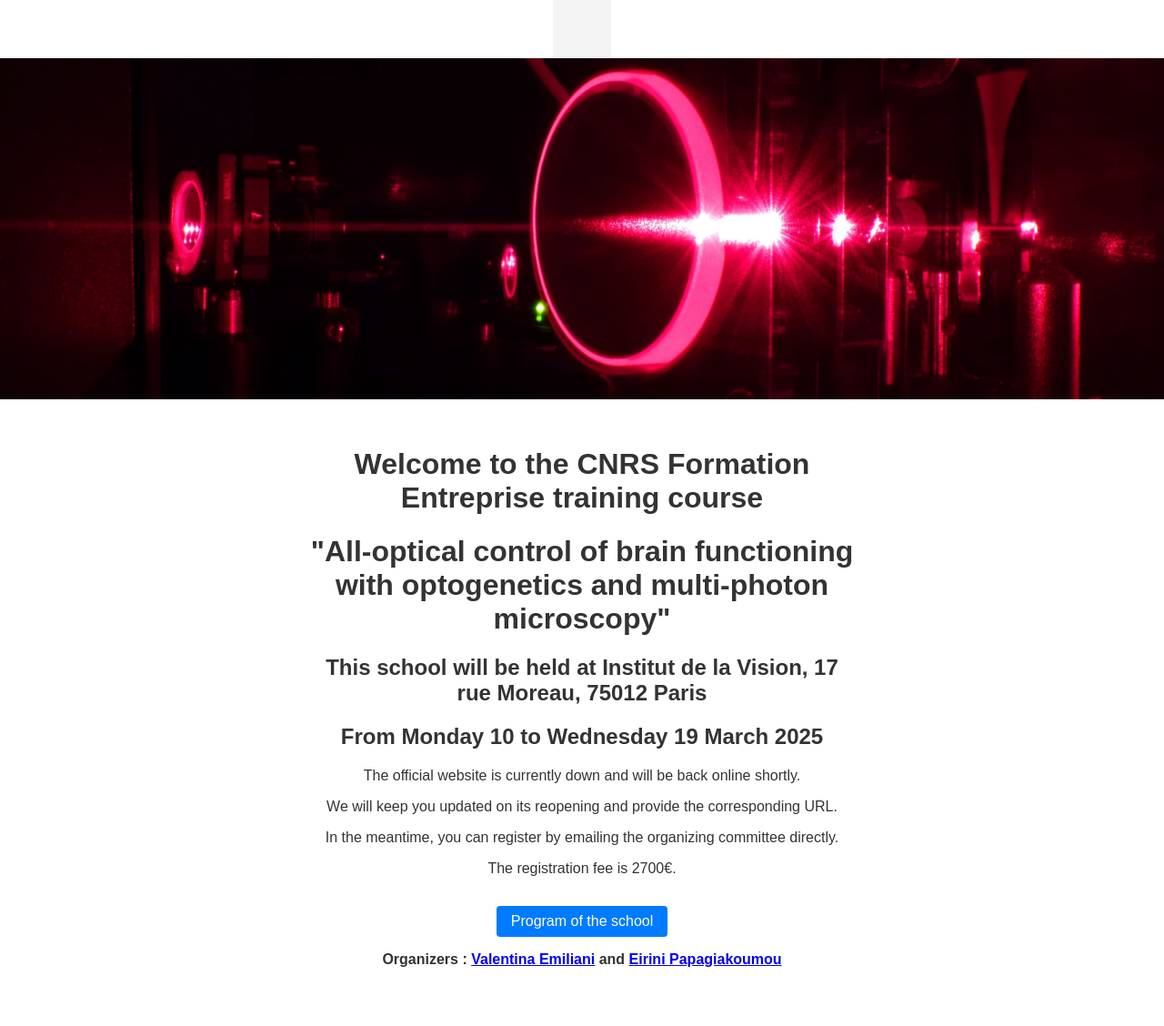
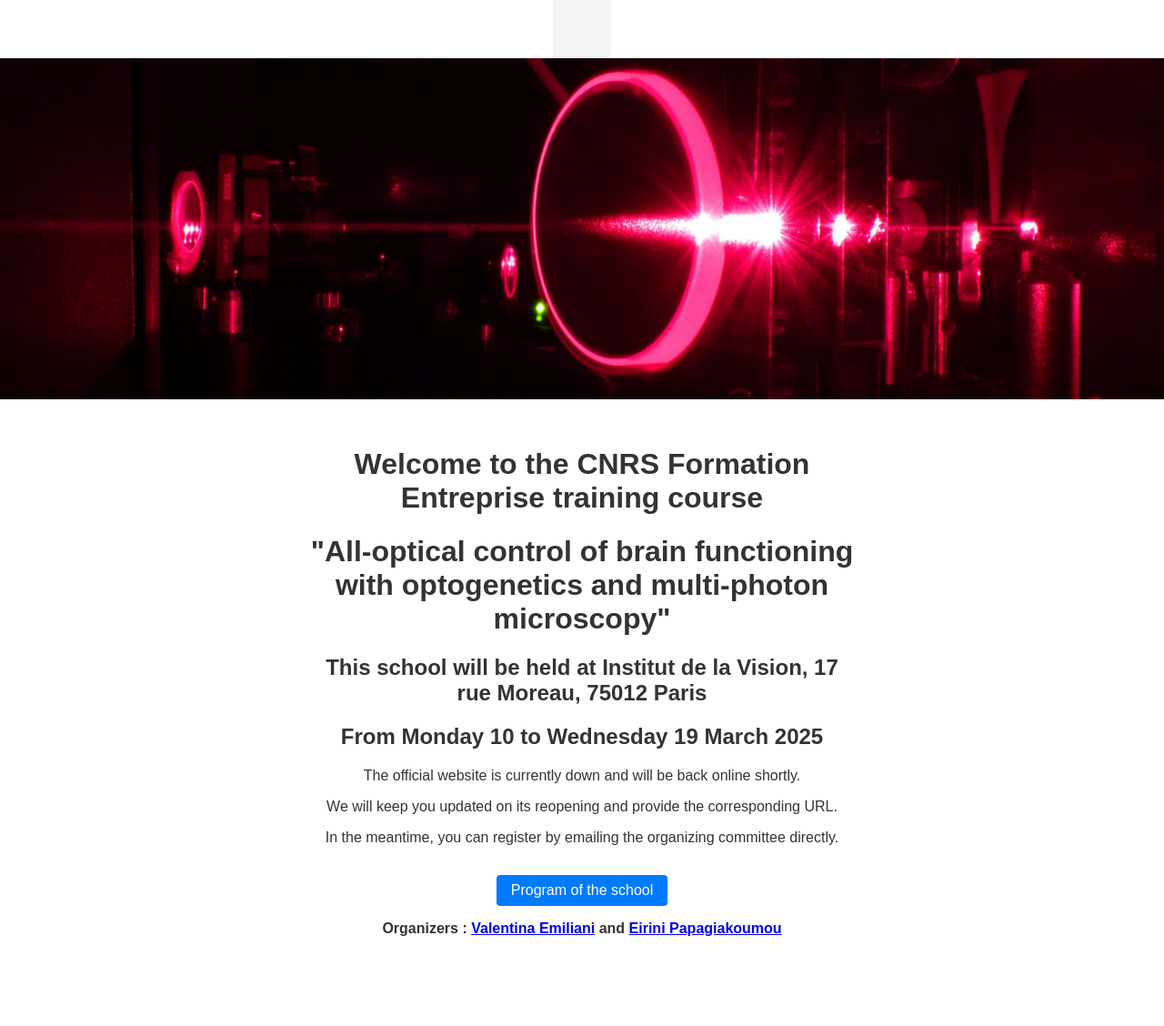
Before and after one commit to vdesars/vdesars.github.io, a Jekyll site: the page built from index.md, in a window 1280 px wide. Shown: the whole page at 91% size. Built offline with Jekyll 4.4.1, drawn with Linux system fonts in a browser that asks for light colours; after the commit the page ends 1094 px from its top, so only the background shows below that.

Commit message:
optoschool

```diff
--- a/index.md
+++ b/index.md
@@ -15,7 +15,6 @@ title: "Page d'Accueil"
   <p>The official website is currently down and will be back online shortly.</p>
   <p>We will keep you updated on its reopening and provide the corresponding URL.</p>
   <p>In the meantime, you can register by emailing the organizing committee directly.</p>
-  <p>The registration fee is 2700&euro;.</p>
   <a href="assets/program_2025_F.pdf" class="download-link">Program of the school</a>
   <p><b>Organizers : <a href="mailto:valentina.emiliani@inserm.fr">Valentina Emiliani</a> and <a href="mailto:Eirini.papagiakoumou@inserm.fr">Eirini Papagiakoumou</a></b><br>  </p>
 </div>
```
Also changed, not shown: 1 other file.
